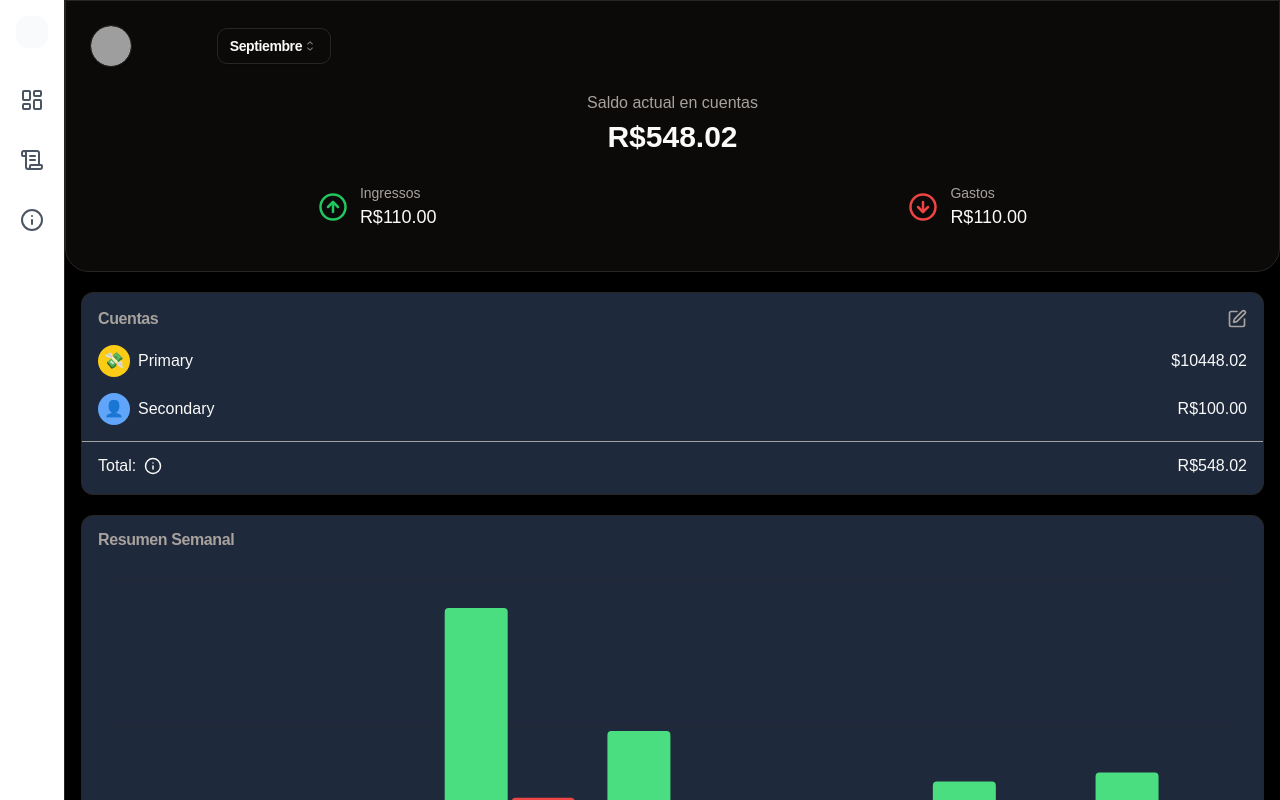
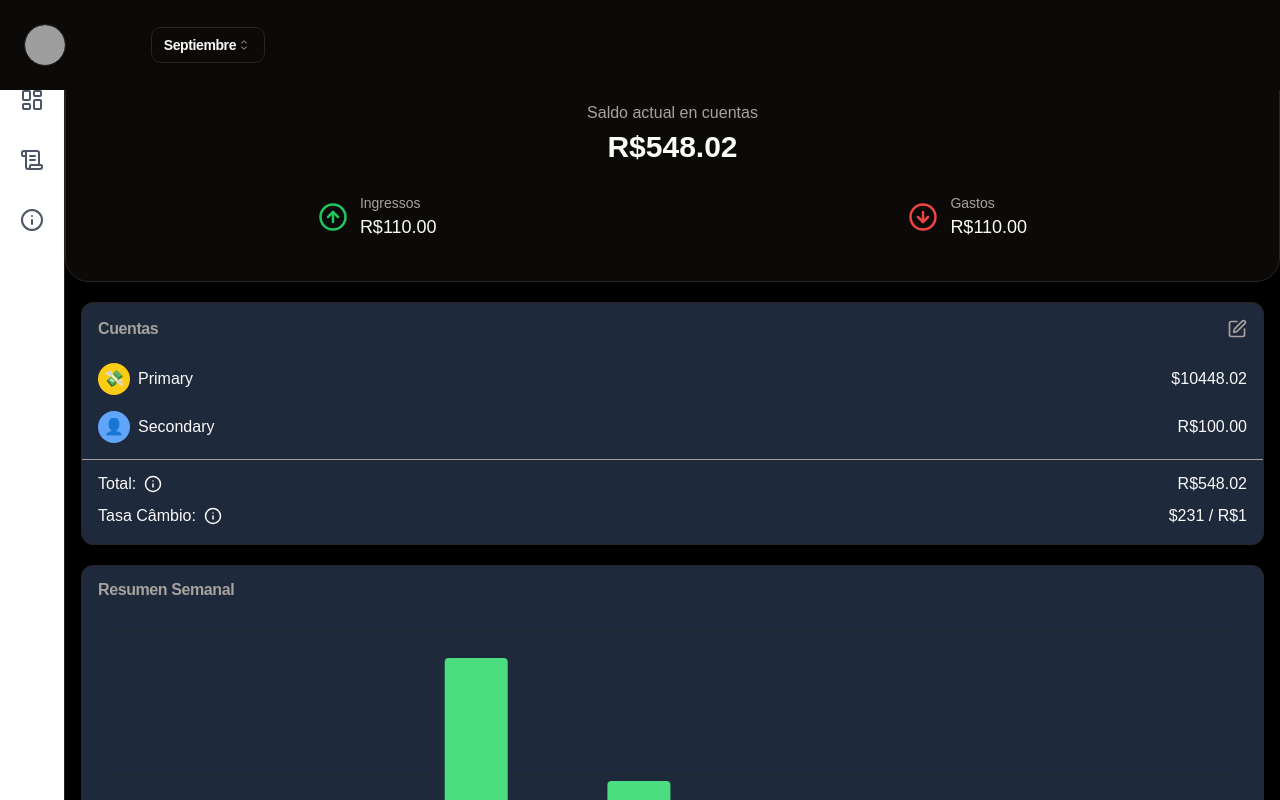
Before and after one commit to Manaure-Vasconcelos/finantracker, a React (Vite) app: page / in a window 1280 px wide. Built offline with nearby package versions, Linux system fonts and the light colour scheme; grey boxes are pictures that could not be loaded.

Commit message:
style: refactory style components

```diff
--- a/src/components/Accounts.tsx
+++ b/src/components/Accounts.tsx
@@ -17,7 +17,7 @@ function Accounts() {
           <Edit size={20} />
         </CardTitle>
       </CardHeader>
-      <CardContent className="flex flex-col">
+      <CardContent className="flex flex-col mt-2">
         <div className="flex justify-between items-center mb-4">
           <div className="flex items-center">
             <div className="w-8 h-8 bg-yellow-400 rounded-full flex items-center justify-center">
@@ -37,12 +37,20 @@ function Accounts() {
           <p>R$100.00</p>
         </div>
       </CardContent>
-      <Separator className='bg-muted-foreground'/>
-      <CardFooter className="flex justify-between mt-3">
-        <p className="flex items-center gap-2">
-          Total: <Info size={18} />
-        </p>
-        <p>R$548.02</p>
+      <Separator className="bg-muted-foreground" />
+      <CardFooter className="flex flex-col mt-3 gap-2">
+        <span className="w-full flex justify-between">
+          <p className="flex items-center gap-2">
+            Total: <Info size={18} />
+          </p>
+          <p>R$548.02</p>
+        </span>
+        <span className="w-full flex justify-between">
+          <p className="flex items-center gap-2">
+            Tasa Câmbio: <Info size={18} />
+          </p>
+          <p>$231 / R$1</p>
+        </span>
       </CardFooter>
     </Card>
   );
--- a/src/components/AvatarMenu.tsx
+++ b/src/components/AvatarMenu.tsx
@@ -7,7 +7,7 @@ import {
   DropdownMenuTrigger,
 } from "@/components/ui/dropdown-menu";
 import { Button } from "./ui/button";
-import { LogOut } from "lucide-react";
+import { LogOut, Settings, User } from "lucide-react";
 import { Avatar, AvatarFallback, AvatarImage } from "./ui/avatar";
 
 function AvatarMenu() {
@@ -28,10 +28,13 @@ function AvatarMenu() {
       <DropdownMenuContent>
         <DropdownMenuLabel>My Account</DropdownMenuLabel>
         <DropdownMenuSeparator />
-        <DropdownMenuItem>Profile</DropdownMenuItem>
-        <DropdownMenuItem>Billing</DropdownMenuItem>
-        <DropdownMenuItem>Team</DropdownMenuItem>
-        <DropdownMenuItem>
+        <DropdownMenuItem className="flex justify-around">
+          Profile <User size={20} className='ml-3'/>
+        </DropdownMenuItem>
+        <DropdownMenuItem className="flex justify-around">
+          Settings <Settings size={20} />
+        </DropdownMenuItem>
+        <DropdownMenuItem className="flex justify-around">
           Log Out <LogOut size={20} />
         </DropdownMenuItem>
       </DropdownMenuContent>
--- a/src/components/BalanceOverview.tsx
+++ b/src/components/BalanceOverview.tsx
@@ -6,13 +6,13 @@ import { CircleArrowDown, CircleArrowUp } from "lucide-react";
 function BalanceOverview() {
   return (
     <Card className="w-full rounded-t-none rounded-b-3xl">
-      <CardHeader>
+      <CardHeader className="fixed top-0 left-0 w-full z-10 bg-card bg-opacity-10">
         <CardTitle className="flex flex-row justify-start items-center gap-[5.3rem] p-2">
           <AvatarMenu />
           <SelectMonth />
         </CardTitle>
       </CardHeader>
-      <CardContent className="text-center mb-6">
+      <CardContent className="text-center mt-[100px] mb-6">
         <p className="text-muted-foreground">Saldo actual en cuentas</p>
         <h1 className="text-3xl font-bold pt-1 pb-3">R$548.02</h1>
         <div className="flex justify-around mt-4">
--- a/src/components/NavMobile.tsx
+++ b/src/components/NavMobile.tsx
@@ -7,25 +7,25 @@ function NavMobile() {
     <div className="fixed w-full bottom-0 left-0 right-0 bg-gray-900 text-white p-4 flex justify-between md:hidden">
       <Button variant={"ghost"}>
         <Link to={"/"}>
-          <House size={20} />
+          <House size={25} />
         </Link>
       </Button>
       <Button variant={"ghost"}>
         <Link to={"transactions"}>
-          <TableOfContents size={20} />
+          <TableOfContents size={25} />
         </Link>
       </Button>
-      <Button variant={"ghost"} className="bg-purple-600 p-3 rounded-full">
-        <CirclePlus size={20} />
+      <Button variant={"default"} className="p-4 rounded-full">
+        <CirclePlus size={30} />
       </Button>
       <Button variant={"ghost"}>
         <Link to={"analytics"}>
-          <ChartNoAxesCombined size={20} />
+          <ChartNoAxesCombined size={25} />
         </Link>
       </Button>
       <Button variant={"ghost"}>
         <Link to={"goals"}>
-          <HandCoins size={20} />{" "}
+          <HandCoins size={25} />
         </Link>
       </Button>
     </div>
```
